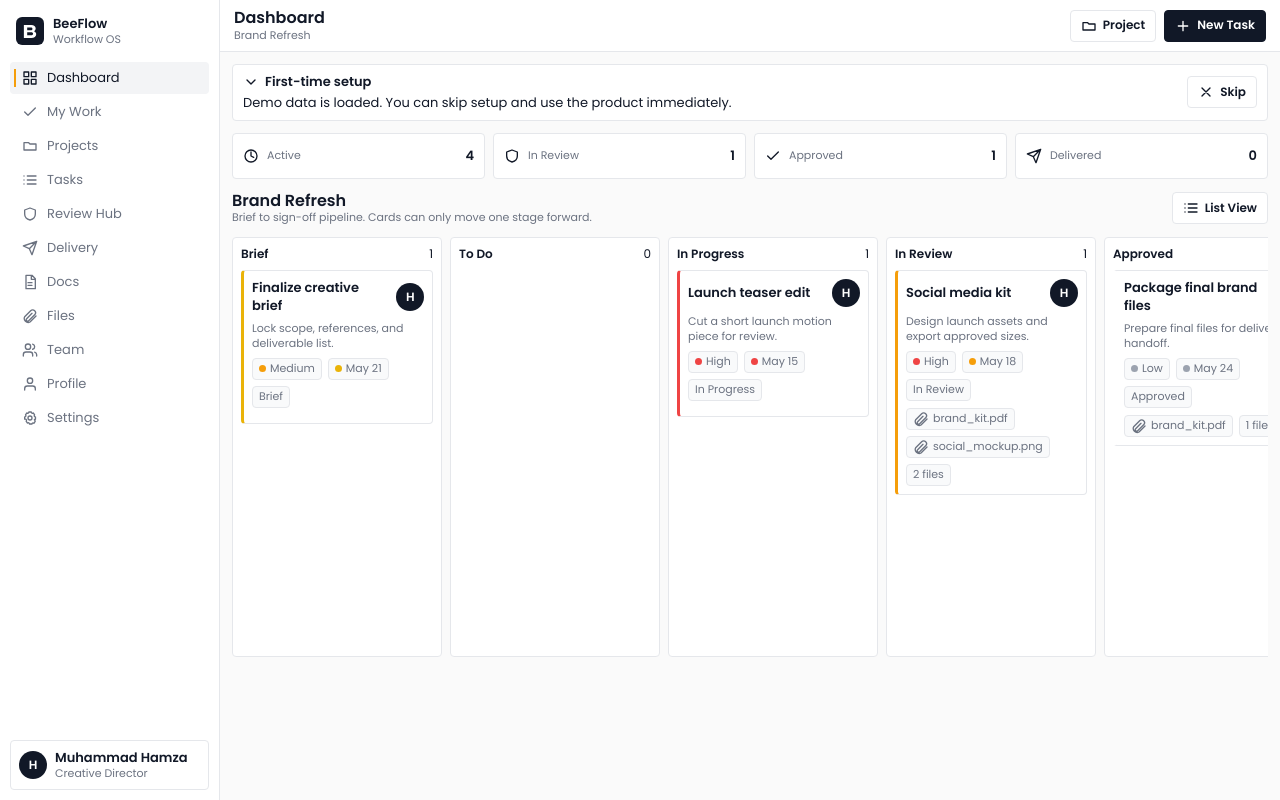
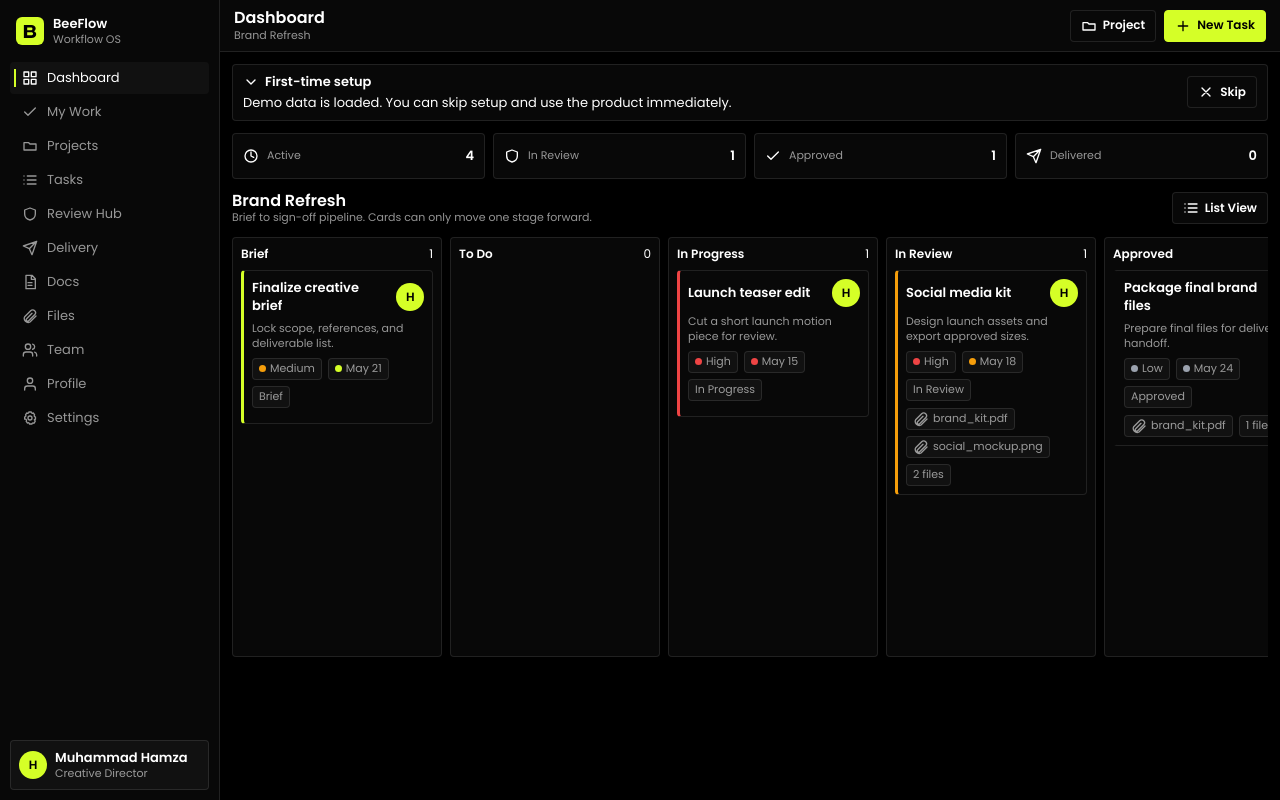
Before and after one commit to muhammadhamzafahim1123-byte/Beeflow, a Next.js app: page / in a window 1280 px wide. Built offline with nearby package versions, Linux system fonts and the light colour scheme.

Commit message:
restore dark lemon brand theme

```diff
--- a/app/globals.css
+++ b/app/globals.css
@@ -690,3 +690,104 @@ label small,
     padding: 8px;
   }
 }
+
+/* BeeFlow brand theme: compact black workspace with lemon focus accents. */
+:root {
+  --bg: #000000;
+  --surface: #080808;
+  --surface-2: #111111;
+  --border: rgba(255, 255, 255, 0.1);
+  --text: #ffffff;
+  --muted: rgba(255, 255, 255, 0.58);
+  --lemon: #d5ff27;
+  --red: #ef4444;
+  --amber: #f59e0b;
+  --yellow: #d5ff27;
+  --green: #10b981;
+}
+
+.bf-logo rect {
+  fill: var(--lemon);
+}
+
+.bf-logo path {
+  fill: #000;
+}
+
+.bf-sidebar,
+.bf-topbar,
+.bf-setup,
+.bf-panel,
+.bf-lane,
+.bf-review,
+.bf-profile,
+.bf-member,
+.bf-note,
+.bf-task,
+.bf-rows button,
+.bf-drawer,
+.bf-close,
+.bf-modal,
+.bf-btn,
+.bf-panel select,
+.bf-modal input,
+.bf-modal select,
+.bf-drawer input,
+.bf-drawer select,
+.bf-review textarea,
+.bf-qa-actions textarea,
+.bf-drawer input[type="text"] {
+  background: var(--surface);
+}
+
+.bf-sidebar nav button.active,
+.bf-sidebar nav button:hover,
+.bf-profile-card,
+.bf-meta > span,
+.bf-files span,
+.bf-files b,
+.bf-profile span,
+.bf-btn:disabled {
+  background: var(--surface-2);
+}
+
+.bf-sidebar nav button.active::before {
+  background: var(--lemon);
+}
+
+.bf-btn.primary {
+  color: #000;
+  background: var(--lemon);
+  border-color: var(--lemon);
+}
+
+.bf-avatar {
+  color: #000;
+  background: var(--lemon);
+}
+
+.bf-stats article {
+  background: var(--surface);
+  border-color: var(--border);
+}
+
+.bf-capacity,
+.bf-progress {
+  background: var(--surface-2);
+}
+
+.bf-modal-backdrop {
+  background: rgba(0, 0, 0, 0.7);
+}
+
+.bf-btn.approve {
+  color: #dfffe8;
+  background: rgba(16, 185, 129, 0.14);
+  border-color: rgba(16, 185, 129, 0.4);
+}
+
+.bf-btn.reject {
+  color: #ffe2e2;
+  background: rgba(239, 68, 68, 0.14);
+  border-color: rgba(239, 68, 68, 0.4);
+}
```
